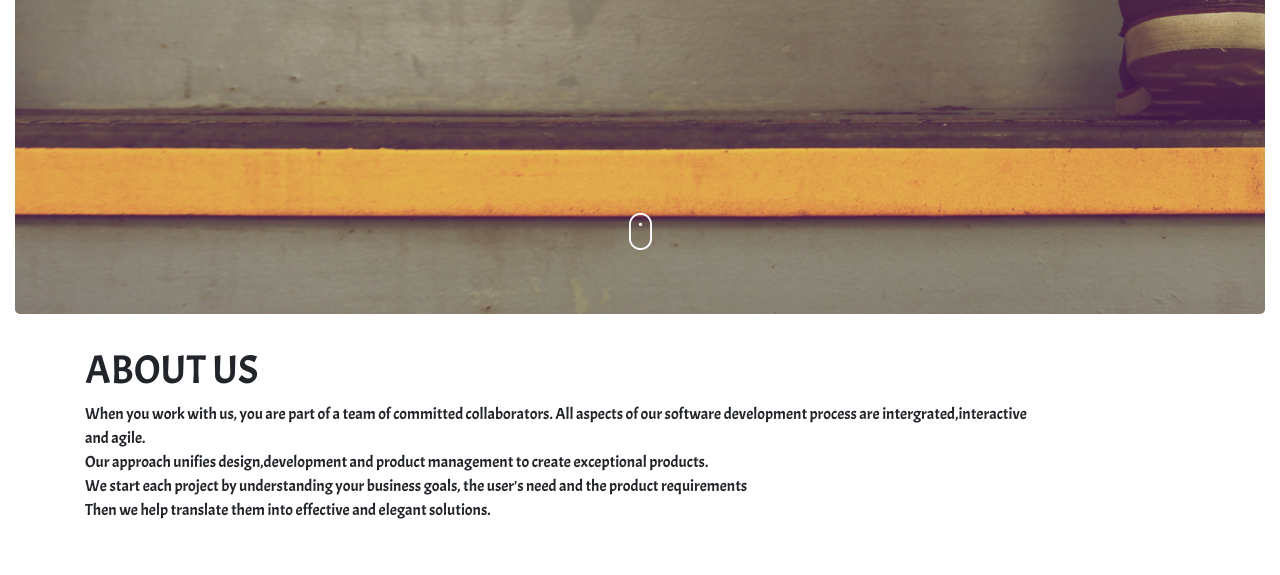
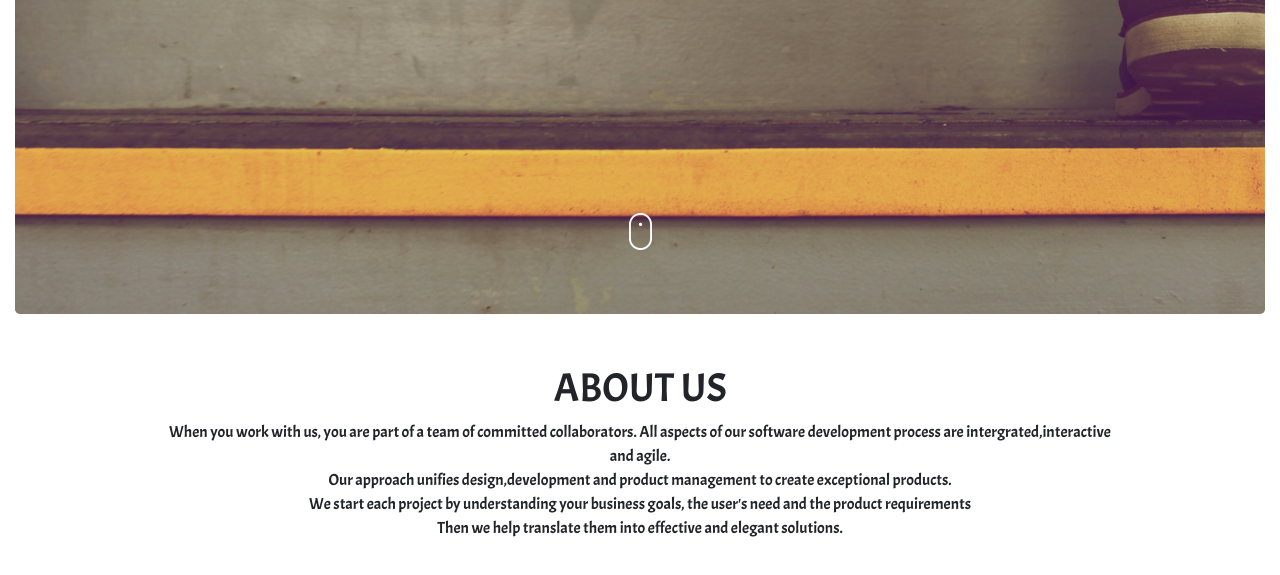
Before and after one commit to Benitha250/Delani-Studio, a plain HTML site: page index.html in a window 1280 px wide. Shown: the part 517-1092 px from the top of the page. Before the commit the page ends 1055 px from the top, so only its background shows below. Drawn offline with Linux system fonts and the light colour scheme.

Commit message:
add styles to the  about us section

```diff
--- a/css/index.css
+++ b/css/index.css
@@ -20,3 +20,9 @@
 #mouse{
     padding-top: 200px;
 }
+/*-------About Us section-------*/
+#aboutUs{
+    margin-top: 50px;
+    margin-bottom: 50px;
+    text-align: center;
+}
```
